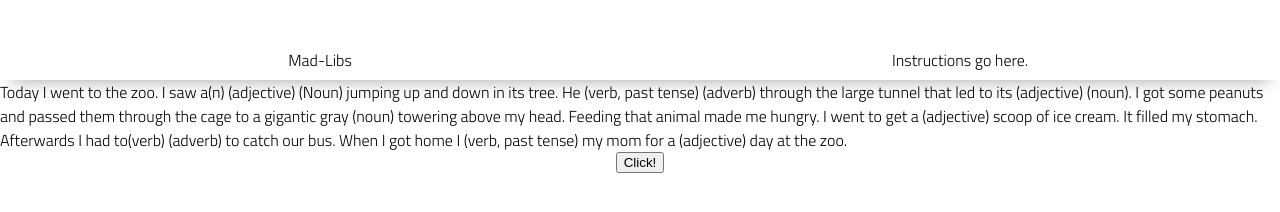
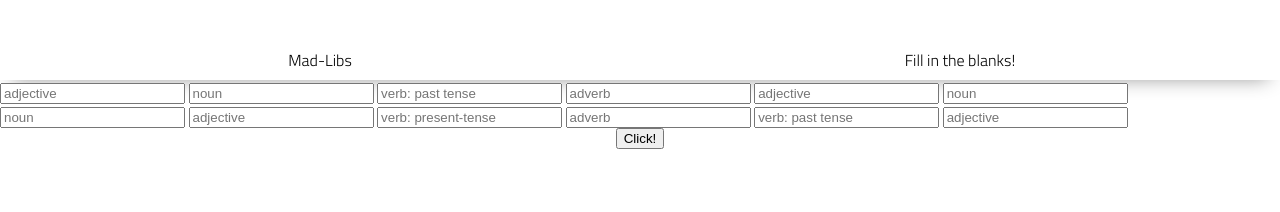
Before and after one commit to sgerpdx/mad-libs-project, a plain HTML site: page index.html in a window 1280 px wide. Drawn offline with Linux system fonts and the light colour scheme.

Commit message:
Add input fields

```diff
--- a/index.html
+++ b/index.html
@@ -11,17 +11,18 @@
     <link rel="stylesheet" href="styles/reset.css" />
     <link rel="stylesheet" href="styles/style.css" />
     <link rel="stylesheet" href="styles/home.css" />
-    <title>Document</title>
+    <title>Mad-Libs</title>
   </head>
 
   <body>
     <header>
       <section class="title">Mad-Libs</section>
-      <section class="instructions">Instructions go here.</section>
+      <section class="instructions">Fill in the blanks!</section>
     </header>
     <main>
+
       <div class="zoo">
-        Today I went to the zoo. I saw a(n)
+        Today I went to the zoo. I saw <span id="a-or-an">a(n)</span>
         <span id="adj-1">(adjective)</span>
         <span id="noun-1">(Noun)</span> jumping up and down in its tree. He
         <span id="verb-pt-1">(verb, past tense)</span>
@@ -36,18 +37,24 @@
         <span id="verb-pt-2">(verb, past tense)</span> my mom for a
         <span id="adj4">(adjective)</span> day at the zoo.
       </div>
+
+      <div class="inputs">
+        <input id="adj-1-input" placeholder="adjective">
+	      <input id="noun-1-input" placeholder="noun">
+        <input id="verb-pt-1-input" placeholder="verb: past tense">
+        <input id="adverb-1-input" placeholder="adverb">
+        <input id="adj-2-input" placeholder="adjective">
+        <input id="noun-2-input" placeholder="noun">
+        <input id="noun-3-input" placeholder="noun">
+        <input id="adj-3-input" placeholder="adjective">
+        <input id="verb-1-input" placeholder="verb: present-tense">
+        <input id="adverb-2-input" placeholder="adverb">
+        <input id="verb-pt-2-input" placeholder="verb: past tense">
+        <input id="adj-4-input" placeholder="adjective">
+      </div>
+
       <button id="submitBtn">Click!</button>
-      <!-- <section></section>
-      <section></section>
-      <section></section>
-      <section></section>
-      <section></section>
-      <section></section>
-      <section></section>
-      <section></section>
-      <section></section>
-      <section></section>
-      <section></section> -->
+
     </main>
     <footer></footer>
 
--- a/styles/style.css
+++ b/styles/style.css
@@ -78,6 +78,9 @@ header img {
     height: var(--header-height);
 }
 
+.zoo {
+    display: none;
+}
 
 
 content {
```
Also changed, not shown: inputs.html (added), 1 other file.
